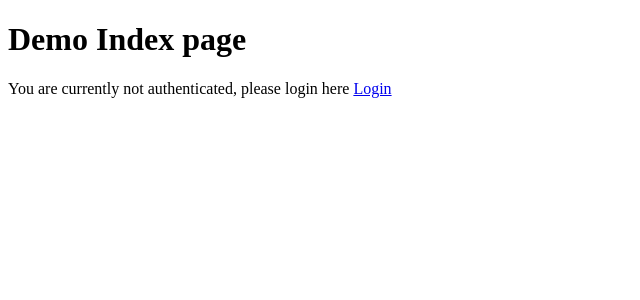
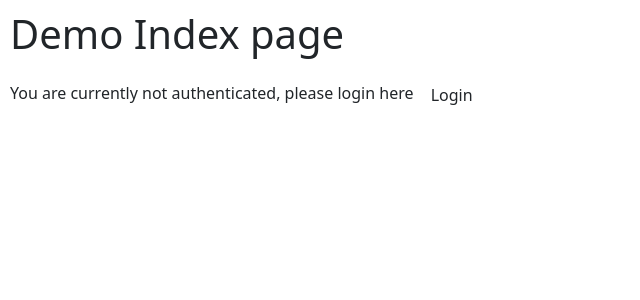
Before and after one commit to Cloudsine-weborion/wpop-presales-login-webapp, a FastAPI app: page /auth/cpanel in a window 1280 px wide. Shown: the top 300 px of the page, without its empty margins (0-640 px from the left). Run offline with FastAPI, Linux system fonts and the light colour scheme; parts of the project's set-up code (start-up, migrations or seed data) failed here and were passed over.

Commit message:
include bootstrap and custom stylesheet

```diff
--- /dev/null
+++ b/static/index.css
@@ -0,0 +1,7 @@
+.index_container{
+    display: flex;
+    flex-direction: column;
+    gap:10px;
+    padding:10px;
+
+}
--- a/templates/index.html
+++ b/templates/index.html
@@ -9,18 +9,33 @@
         href="https://external-content.duckduckgo.com/iu/?u=https%3A%2F%2Fcdn4.vectorstock.com%2Fi%2F1000x1000%2F16%2F48%2Fshield-icon-placed-on-transparent-background-vector-23041648.jpg&f=1&nofb=1&ipt=4987d90eeb0ba8ac2936f1b6e833e81fafd2c0c7fee2976395c854ba8b2da5a1&ipo=images"
         type="image/x-icon"
     />
+    <!-- Bootstrap CSS -->
+    <link href="https://cdn.jsdelivr.net/npm/bootstrap@5.3.3/dist/css/bootstrap.min.css" rel="stylesheet" integrity="sha384-QWTKZyjpPEjISv5WaRU9OFeRpok6YctnYmDr5pNlyT2bRjXh0JMhjY6hW+ALEwIH" crossorigin="anonymous">
+
+    <!-- Custom CSS -->
+    <link rel="stylesheet" href="/static/index.css">
   </head>
   <body>
+    <div class="index_container">
       <h1>Demo Index page</h1>
+        <div class="d-flex flex-row mb-3">
           {% if user %}
+          <div class="p-2">
             <a href="/">Juice Shop</a>
+          </div>
+          <div class="p-2">
             <a href="/webshell">Web Shell</a>
-    <a href="https://google.com">Vulernable Bank App</a>
+          </div>
+          <div class="p-2">
+            <a href="https://google.com">Bank App</a>
+          </div>
+        </div>
         {% else %}
         <p>
             You are currently not authenticated, please login here
             <a href="/auth/login" class="btn">Login</a>
         </p>
       {% endif %}
+      </div>
   </body>
 </html>
--- a/templates/login.html
+++ b/templates/login.html
@@ -8,6 +8,7 @@
                 href="https://external-content.duckduckgo.com/iu/?u=https%3A%2F%2Fcdn4.vectorstock.com%2Fi%2F1000x1000%2F16%2F48%2Fshield-icon-placed-on-transparent-background-vector-23041648.jpg&f=1&nofb=1&ipt=4987d90eeb0ba8ac2936f1b6e833e81fafd2c0c7fee2976395c854ba8b2da5a1&ipo=images"
                 type="image/x-icon"
         />
+        <link href="https://cdn.jsdelivr.net/npm/bootstrap@5.3.3/dist/css/bootstrap.min.css" rel="stylesheet" integrity="sha384-QWTKZyjpPEjISv5WaRU9OFeRpok6YctnYmDr5pNlyT2bRjXh0JMhjY6hW+ALEwIH" crossorigin="anonymous">
         <style>
         body {
             font-family: Arial, sans-serif;
```
Also changed, not shown: static/styles.css (deleted). Lines whose indentation alone changed are shown as unchanged.
